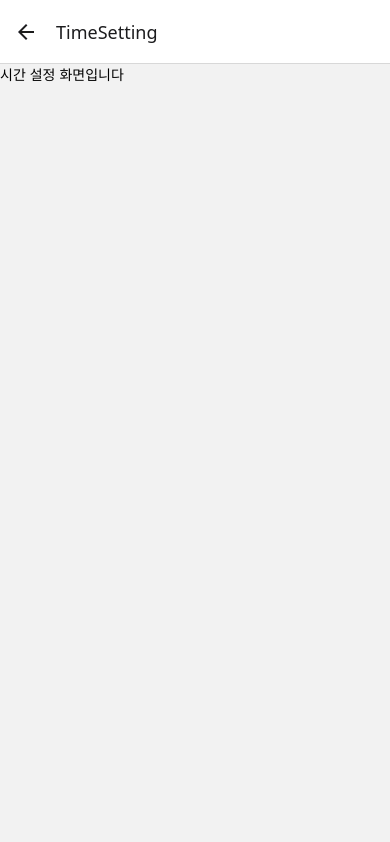
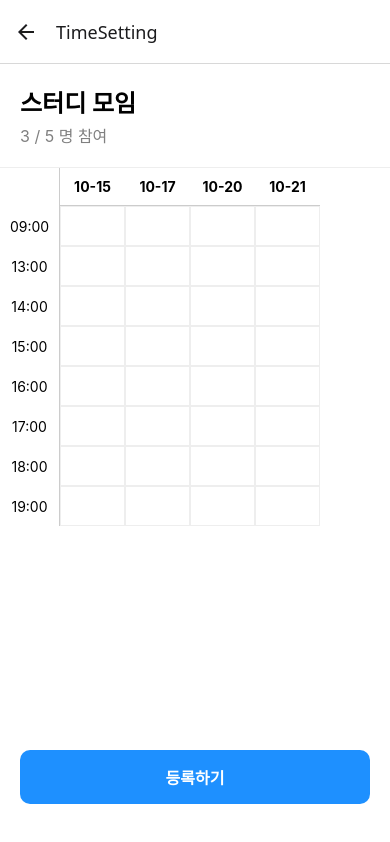
Before and after one commit to timefit-dev/timefit-app, a React Native app: screen /TimeSetting in a window 390 px wide. Built offline with nearby package versions, Linux system fonts and the light colour scheme.

Commit message:
feat: 시간 설정 화면 기본 구조 구현: 시간표 그리드와 선택 기능 추가

```diff
--- a/src/features/timeSetting/components/TimeSelector.js
+++ b/src/features/timeSetting/components/TimeSelector.js
@@ -0,0 +1,89 @@
+import React from "react";
+import { View, Text, Pressable, StyleSheet, ScrollView } from "react-native";
+
+export function TimeSelector({ times, selected, toggle }) {
+  // 1. 데이터를 그리드에 맞게 가공
+  const { dates, timeSlots } = React.useMemo(() => {
+    if (!times || times.length === 0) {
+      return { dates: [], timeSlots: [] };
+    }
+
+    const dateSet = new Set();
+    const timeSlotSet = new Set();
+
+    times.forEach((dateTime) => {
+      const [date, time] = dateTime.split(" ");
+      dateSet.add(date);
+      timeSlotSet.add(time);
+    });
+
+    return {
+      dates: Array.from(dateSet).sort(),
+      timeSlots: Array.from(timeSlotSet).sort(),
+    };
+  }, [times]);
+
+  if (dates.length === 0) {
+    return <Text>선택 가능한 시간이 없습니다.</Text>;
+  }
+
+  // 2. 그리드 렌더링
+  return (
+    <ScrollView horizontal>
+      <View>
+        {/* 날짜 헤더 */}
+        <View style={styles.row}>
+          <View style={styles.timeLabelCell} />
+          {dates.map((date) => (
+            <View key={date} style={styles.headerCell}>
+              <Text style={styles.headerText}>{date.substring(5)}</Text>
+            </View>
+          ))}
+        </View>
+
+        {/* 시간대별 선택 셀 */}
+        {timeSlots.map((time) => (
+          <View key={time} style={styles.row}>
+            <View style={styles.timeLabelCell}>
+              <Text>{time}</Text>
+            </View>
+            {dates.map((date) => {
+              const dateTime = `${date} ${time}`;
+              const isSelected = selected.has(dateTime);
+              return (
+                <Pressable
+                  key={dateTime}
+                  onPress={() => toggle(dateTime)}
+                  style={[styles.cell, isSelected && styles.selectedCell]}
+                />
+              );
+            })}
+          </View>
+        ))}
+      </View>
+    </ScrollView>
+  );
+}
+
+const styles = StyleSheet.create({
+  row: { flexDirection: "row" },
+  headerCell: {
+    width: 65,
+    padding: 10,
+    alignItems: "center",
+    justifyContent: "center",
+    borderBottomWidth: 1,
+    borderColor: "#ccc",
+  },
+  headerText: { fontWeight: "bold" },
+  timeLabelCell: {
+    width: 60,
+    padding: 10,
+    alignItems: "center",
+    justifyContent: "center",
+    borderRightWidth: 1,
+    borderColor: "#ccc",
+  },
+  cell: { width: 65, height: 40, borderWidth: 0.5, borderColor: "#eee" },
+  selectedCell: { backgroundColor: "dodgerblue" },
+});
--- a/src/features/timeSetting/hooks/useTimeSetting.js
+++ b/src/features/timeSetting/hooks/useTimeSetting.js
@@ -0,0 +1,44 @@
+import { useEffect, useState } from "react";
+import { getRoomInfo, postAvailableTimes } from "../services/timeSettingApi";
+
+export function useTimeSetting(roomId) {
+  const [room, setRoom] = useState(null);
+  const [times, setTimes] = useState([]);
+  const [selected, setSelected] = useState(new Set());
+
+  // 방 정보 불러오기
+  useEffect(() => {
+    const fetchRoomInfo = async () => {
+      const data = await getRoomInfo(roomId);
+
+      setRoom(data);
+
+      if (data && data.dates && data.timeSlots) {
+        const generatedTimes = data.dates.flatMap((date) =>
+          data.timeSlots.map((time) => `${date} ${time}`)
+        );
+        console.log(generatedTimes);
+        setTimes(generatedTimes);
+      }
+    };
+
+    fetchRoomInfo();
+  }, [roomId]);
+
+  // 시간 토글
+  const toggle = (t) => {
+    setSelected((prev) => {
+      const next = new Set(prev);
+      next.has(t) ? next.delete(t) : next.add(t);
+      return next;
+    });
+  };
+
+  // 등록하기
+  const submit = async () => {
+    const result = await postAvailableTimes(roomId, Array.from(selected));
+    return result.success;
+  };
+
+  return { room, times, selected, toggle, submit };
+}
--- a/src/features/timeSetting/screens/TimeSettingScreen.js
+++ b/src/features/timeSetting/screens/TimeSettingScreen.js
@@ -1,10 +1,57 @@
 import React from "react";
-import { View, Text } from "react-native";
+import { View, Text, Pressable, Alert, StyleSheet, ScrollView, } from "react-native";
+import { useNavigation } from "@react-navigation/native";
+import { useTimeSetting } from "../hooks/useTimeSetting";
+import { TimeSelector } from "../components/TimeSelector";
 
 export function TimeSettingScreen() {
+  const navigation = useNavigation();
+  const roomId = 1;
+  const { room, times, selected, toggle, submit } =
+    useTimeSetting(roomId) || {};
+
+  const handleSubmit = async () => {
+    const ok = await submit();
+    if (ok) {
+      navigation.navigate("Result");
+    }
+  };
+
   return (
-    <View>
-      <Text>시간 설정 화면입니다</Text>
+    <View style={styles.container}>
+      <View style={styles.header}>
+        <Text style={styles.title}>{ room ? room.title : "방 제목" }</Text>
+        <Text style={styles.participants}>
+          {room && (
+            <Text style={styles.participants}>
+            {room.respondedCount} / {room.totalParticipants} 명 참여
+            </Text>
+          )}
+        </Text>
+      </View>
+      <View style={styles.selectorContainer}>
+        <TimeSelector times={times} selected={selected} toggle={toggle} />
+      </View>
+      <Pressable style={styles.submitButton} onPress={handleSubmit}>
+        <Text style={styles.submitButtonText}>등록하기</Text>
+      </Pressable>
     </View>
   );
 }
+
+const styles = StyleSheet.create({
+  container: { flex: 1, backgroundColor: "#fff" },
+  header: { padding: 20, borderBottomWidth: 1, borderColor: "#eee" },
+  title: { fontSize: 24, fontWeight: "bold" },
+  participants: { fontSize: 16, color: "gray", marginTop: 4 },
+  selectorContainer: { flex: 1 },
+  submitButton: {
+    backgroundColor: "dodgerblue",
+    padding: 15,
+    margin: 20,
+    bottom: 20,
+    borderRadius: 10,
+    alignItems: "center",
+  },
+  submitButtonText: { color: "white", fontSize: 16, fontWeight: "bold" },
+});
--- a/src/features/timeSetting/services/timeSettingApi.js
+++ b/src/features/timeSetting/services/timeSettingApi.js
@@ -0,0 +1,20 @@
+// 서버 통신 관련 (임시로 콘솔 로그로 대체)
+export const getRoomInfo = async (roomId) => {
+  console.log("GET /api/rooms/" + roomId);
+  // 실제로는 fetch로 불러오면 됨
+  return {
+    roomId: 1,
+    title: "스터디 모임",
+    dates: ["2025-10-15", "2025-10-17", "2025-10-20", "2025-10-21"],
+    timeSlots: ["09:00", "13:00", "14:00", "15:00", "16:00", "17:00", "18:00", "19:00"],
+    isOwner: false,
+    hasResponded: false,
+    totalParticipants: 5,
+    respondedCount: 3,
+  };
+};
+
+export const postAvailableTimes = async (roomId, times) => {
+  console.log("POST /api/rooms/" + roomId, times);
+  return { success: true };
+};
```
